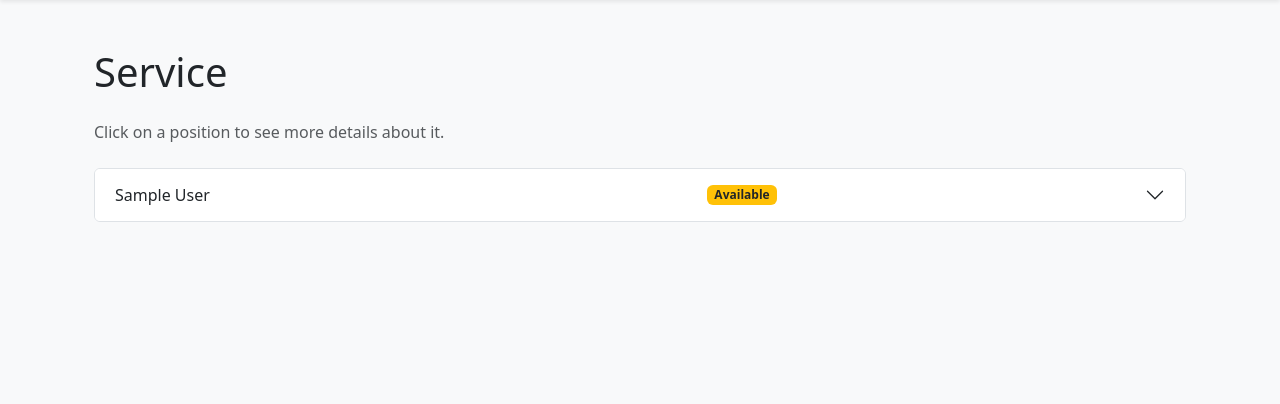
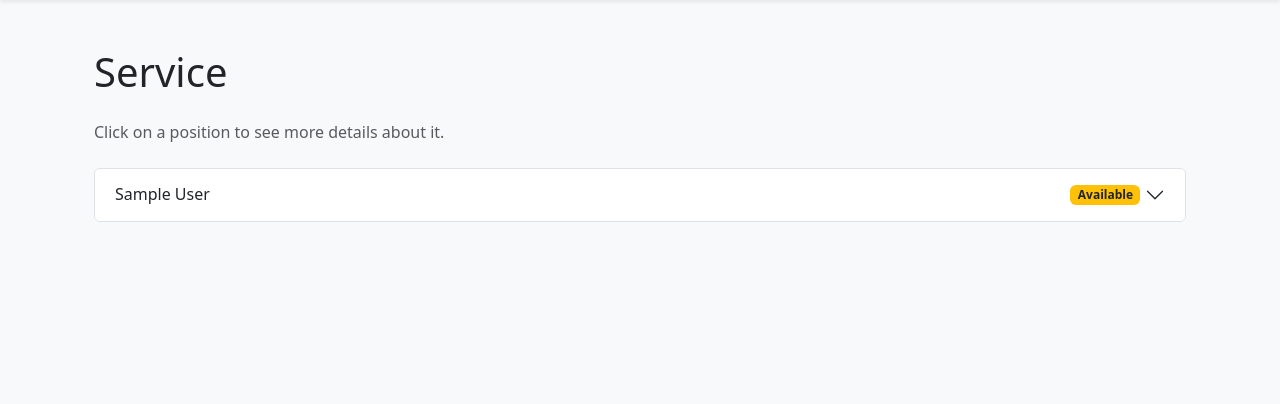
Before and after one commit to computeralex/easier-softer-meeting-manager, a Django app: template templates/positions/public_officers.html in a window 1280 px wide. Shown: the part 67-471 px from the top of the page. Run offline with Django 5.2, Linux system fonts and the light colour scheme; the template is opened without the code that fills it: most values are stand-ins (such as "Sample title", 1, 10 or a date in 2020); grey boxes marked "Sample" are stand-in pictures.

Commit message:
Fix public service page badge alignment and accordion
- Add jsdelivr to CSP script-src to allow Bootstrap JS
- Use absolute positioning for badge/date area for perfect alignment
- Both "Filled" and "Available" badges now aligned consistently

```diff
--- a/config/settings/base.py
+++ b/config/settings/base.py
@@ -151,7 +151,7 @@ MEETING_MODULES = [
 CONTENT_SECURITY_POLICY = {
     'DIRECTIVES': {
         'default-src': ("'self'",),
-        'script-src': ("'self'", "'unsafe-inline'", "'unsafe-eval'"),  # Allow inline for dev
+        'script-src': ("'self'", "'unsafe-inline'", "'unsafe-eval'", "https://cdn.jsdelivr.net"),
         'style-src': ("'self'", "'unsafe-inline'", "https://cdn.jsdelivr.net"),
         'img-src': ("'self'", "data:", "https:"),
         'font-src': ("'self'", "https://cdn.jsdelivr.net", "https://fonts.gstatic.com"),
--- a/templates/positions/public_officers.html
+++ b/templates/positions/public_officers.html
@@ -24,22 +24,25 @@
                         data-bs-toggle="collapse"
                         data-bs-target="#position-{{ position.pk }}"
                         aria-expanded="false"
-                        aria-controls="position-{{ position.pk }}">
-                    <span class="me-auto">{{ position.display_name }}</span>
-                    <span class="d-flex align-items-center" style="min-width: 200px; justify-content: flex-end;">
+                        aria-controls="position-{{ position.pk }}"
+                        style="position: relative;">
+                    <span style="padding-right: 220px;">{{ position.display_name }}</span>
+                    <span style="position: absolute; right: 45px; display: flex; align-items: center;">
                         {% if position.is_filled %}
+                            <span class="badge bg-success" style="width: 70px; text-align: center;">Filled</span>
                             {% with assignment=position.primary_holders_list.0 %}
-                                {% if assignment.is_term_overdue %}
-                                    <span class="badge bg-danger">Term ended {{ assignment.expected_end_date|date:"M Y" }}</span>
-                                {% elif assignment.is_term_ending_soon %}
-                                    <span class="badge bg-warning text-dark">Term ends {{ assignment.expected_end_date|date:"M Y" }}</span>
-                                {% else %}
-                                    <span class="badge bg-success">Filled</span>
-                                    <span class="text-muted ms-2 small">until {{ assignment.expected_end_date|date:"M Y" }}</span>
-                                {% endif %}
+                                <span class="text-muted small ms-2">
+                                    {% if assignment.is_term_overdue %}
+                                        <span class="text-danger">ended {{ assignment.expected_end_date|date:"M Y" }}</span>
+                                    {% elif assignment.is_term_ending_soon %}
+                                        <span class="text-warning">ends {{ assignment.expected_end_date|date:"M Y" }}</span>
+                                    {% else %}
+                                        until {{ assignment.expected_end_date|date:"M Y" }}
+                                    {% endif %}
+                                </span>
                             {% endwith %}
                         {% else %}
-                            <span class="badge bg-warning text-dark">Available</span>
+                            <span class="badge bg-warning text-dark" style="width: 70px; text-align: center;">Available</span>
                         {% endif %}
                     </span>
                 </button>
```
